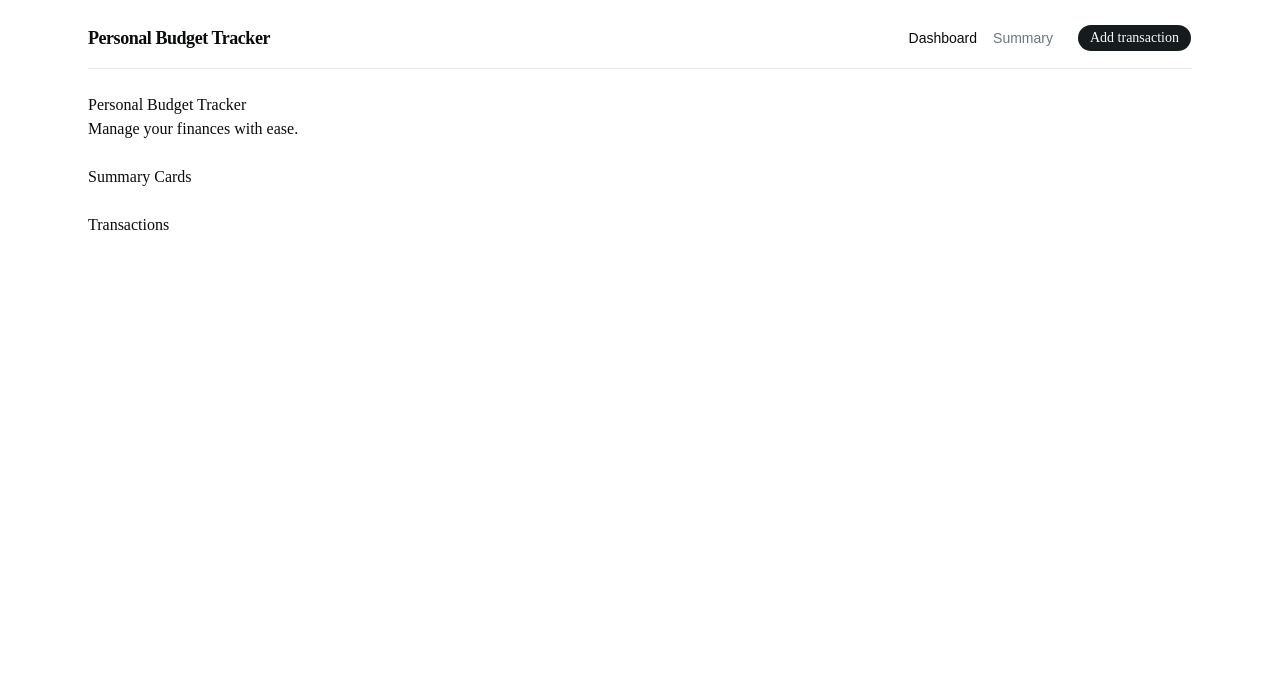
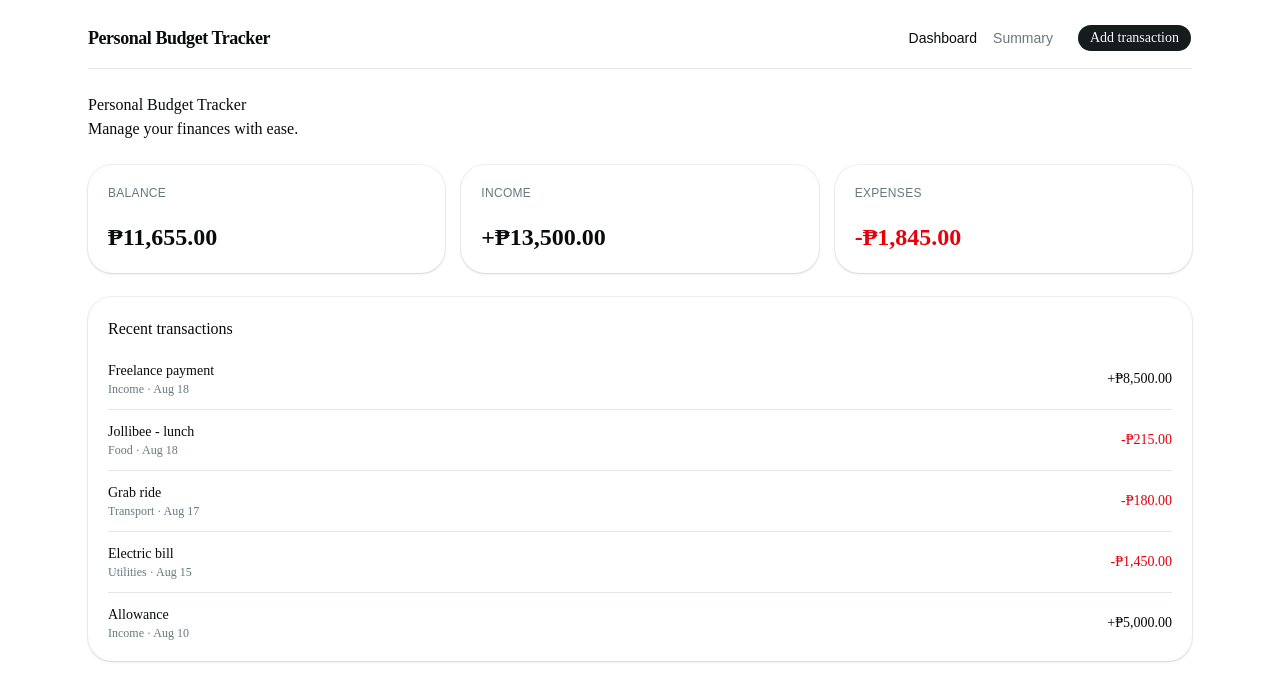
Before and after one commit to mrcv-dmg/midterm-project-webdvt, a React (Vite) app: page / in a window 1280 px wide. Shown: the top 700 px of the page. Built offline with nearby package versions, Linux system fonts and the light colour scheme.

Commit message:
added a data layer and dashboard ui

```diff
--- a/src/App.jsx
+++ b/src/App.jsx
@@ -8,9 +8,11 @@ import Dashboard from "./pages/dashboard";
 import AddTransaction from "./pages/addTransaction";
 import TransactionDetail from "./pages/transactionDetail";
 import Summary from "./pages/summary";
+import {TransactionProvider} from "@/context/transactionContext";
 
 function App(){
   return(
+    <TransactionProvider>
     <BrowserRouter>
     <Routes>
       <Route path = "/" element={<Dashboard />} />
@@ -19,6 +21,7 @@ function App(){
       <Route path = "/summary" element={<Summary />} />
     </Routes>
   </BrowserRouter>
+  </TransactionProvider>
   );
 }
 
--- a/src/components/ui/summarycards.jsx
+++ b/src/components/ui/summarycards.jsx
@@ -1,7 +1,67 @@
+import { Card, CardHeader, CardTitle, CardContent } from "@/components/ui/card";
+import { useTransactions } from "@/context/transactionContext";
+
+function formatPHP(amount) {
+  return new Intl.NumberFormat("en-PH", {
+    style: "currency",
+    currency: "PHP",
+  }).format(amount);
+}
+
 export default function SummaryCards() {
+  const { transactions } = useTransactions();
+
+  const income = transactions
+    .filter((t) => t.type === "income")
+    .reduce((sum, t) => sum + t.amount, 0);
+
+  const expenses = transactions
+    .filter((t) => t.type === "expense")
+    .reduce((sum, t) => sum + t.amount, 0);
+
+  const balance = income - expenses;
+
   return (
-    <section>
-      Summary Cards
+    <section className="grid grid-cols-1 gap-4 sm:grid-cols-3">
+      <Card>
+        <CardHeader>
+          <CardTitle className="text-xs font-sans font-medium uppercase tracking-wide text-muted-foreground">
+            Balance
+          </CardTitle>
+        </CardHeader>
+
+        <CardContent>
+          <p className="font-heading text-2xl font-semibold">{formatPHP(balance)}</p>
+        </CardContent>
+      </Card>
+
+      <Card>
+        <CardHeader>
+          <CardTitle className="text-xs font-sans font-medium uppercase tracking-wide text-muted-foreground">
+            Income
+          </CardTitle>
+        </CardHeader>
+
+        <CardContent>
+          <p className="font-heading text-2xl font-semibold">
+            +{formatPHP(income)}
+          </p>
+        </CardContent>
+      </Card>
+
+      <Card>
+        <CardHeader>
+          <CardTitle className="text-xs font-sans font-medium uppercase tracking-wide text-muted-foreground">
+            Expenses
+          </CardTitle>
+        </CardHeader>
+        <CardContent>
+          <p className="font-heading text-2xl font-semibold text-destructive">
+            -{formatPHP(expenses)}
+          </p>
+
+        </CardContent>
+      </Card>
     </section>
   );
 }
--- a/src/components/ui/transactionlist.jsx
+++ b/src/components/ui/transactionlist.jsx
@@ -1,7 +1,66 @@
+import {Card, CardHeader, CardTitle, CardContent} from "@/components/ui/card";
+import {useTransactions} from "@/context/transactionContext";
+
+function formatPHP(amount) {
+  return new Intl.NumberFormat("en-PH", {
+    style: "currency",
+    currency: "PHP",
+  }).format(amount);
+}
+
+function formatShortDate(dateString) {
+  return new Date(dateString).toLocaleDateString("en-PH", {
+    month: "short",
+    day: "numeric",
+  });
+}
+
 export default function TransactionList() {
+  const { transactions } = useTransactions();
+
+  const sorted = [...transactions].sort(
+    (a, b) => new Date(b.date) - new Date(a.date)
+  );
+
   return (
-    <section>
-      Transactions
-    </section>
+    <Card>
+      <CardHeader>
+        <CardTitle>Recent transactions</CardTitle>
+      </CardHeader>
+
+      <CardContent>
+        {sorted.length === 0 ? (
+          <p className="py-6 text-center text-sm text-muted-foreground">
+            No transactions yet. Add your first one to get started.
+          </p>
+        ) : (
+          <ul className="divide-y divide-border">
+            {sorted.map((t) => (
+              <li
+                key={t.id}
+                className="flex items-center justify-between py-3 first:pt-0 last:pb-0"
+              >
+                <div>
+                  <p className="font-medium">{t.description}</p>
+                  <p className="text-xs text-muted-foreground">
+                    {t.category} · {formatShortDate(t.date)}
+                  </p>
+                </div>
+                <p
+                  className={
+                    t.type === "expense"
+                      ? "font-medium text-destructive"
+                      : "font-medium text-foreground"
+                  }
+                >
+                  {t.type === "expense" ? "-" : "+"}
+                  {formatPHP(t.amount)}
+                </p>
+              </li>
+            ))}
+          </ul>
+        )}
+      </CardContent>
+    </Card>
   );
 }
--- /dev/null
+++ b/src/context/transactionContext.jsx
@@ -0,0 +1,65 @@
+import { createContext, useContext, useEffect, useState } from "react";
+
+const STORAGE_KEY = "budget-tracker:transactions";
+
+const seedTransactions = [
+  { id: "1", description: "Freelance payment", category: "Income", date: "2026-08-18", amount: 8500, type: "income" },
+  { id: "2", description: "Jollibee - lunch", category: "Food", date: "2026-08-18", amount: 215, type: "expense" },
+  { id: "3", description: "Grab ride", category: "Transport", date: "2026-08-17", amount: 180, type: "expense" },
+  { id: "4", description: "Electric bill", category: "Utilities", date: "2026-08-15", amount: 1450, type: "expense" },
+  { id: "5", description: "Allowance", category: "Income", date: "2026-08-10", amount: 5000, type: "income" },
+];
+
+function loadInitialTransactions() {
+  try {
+    const stored = localStorage.getItem(STORAGE_KEY);
+    if (stored) return JSON.parse(stored);
+  } catch (error) {
+    console.error("Failed to read transactions from localStorage:", error);
+  }
+  return seedTransactions;
+}
+
+const TransactionContext = createContext(null);
+
+export function TransactionProvider({ children }) {
+  const [transactions, setTransactions] = useState(loadInitialTransactions);
+
+  useEffect(() => {
+    try {
+      localStorage.setItem(STORAGE_KEY, JSON.stringify(transactions));
+    } catch (error) {
+      console.error("Failed to save transactions to localStorage:", error);
+    }
+  }, [transactions]);
+
+  function addTransaction(transaction) {
+    const newTransaction = { id: crypto.randomUUID(), ...transaction };
+    setTransactions((prev) => [newTransaction, ...prev]);
+    return newTransaction;
+  }
+
+  function deleteTransaction(id) {
+    setTransactions((prev) => prev.filter((t) => t.id !== id));
+  }
+
+  function getTransaction(id) {
+    return transactions.find((t) => t.id === id);
+  }
+
+  const value = { transactions, addTransaction, deleteTransaction, getTransaction };
+
+  return (
+    <TransactionContext.Provider value={value}>
+      {children}
+    </TransactionContext.Provider>
+  );
+}
+
+export function useTransactions() {
+  const context = useContext(TransactionContext);
+  if (!context) {
+    throw new Error("useTransactions must be used within a TransactionProvider");
+  }
+  return context;
+}
--- a/src/pages/addTransaction.jsx
+++ b/src/pages/addTransaction.jsx
@@ -1,8 +1,9 @@
-import { useState } from "react";
-import { NavLink, useNavigate } from "react-router-dom";
+import {useState} from "react";
+import { NavLink, useNavigate} from "react-router-dom";
 import Navbar from "@/components/ui/navbar";
-import { Button, buttonVariants } from "@/components/ui/button";
-import { Input } from "@/components/ui/input";
+import {Button, buttonVariants} from "@/components/ui/button";
+import {Input} from "@/components/ui/input";
+import {useTransactions} from "@/context/transactionContext";
 import {
   Field,
   FieldContent,
@@ -29,6 +30,7 @@ const selectClassName =
 
 export default function AddTransaction() {
   const navigate = useNavigate();
+  const { addTransaction } = useTransactions();
   const [form, setForm] = useState(initialForm);
   const [errors, setErrors] = useState({});
 
@@ -52,7 +54,13 @@ export default function AddTransaction() {
     setErrors(nextErrors);
     if (Object.keys(nextErrors).length > 0) return;
 
-    console.log("New transaction:", form);
+    addTransaction({
+      description: form.description.trim(),
+      amount: Number(form.amount),
+      category: form.category,
+      type: form.type,
+      date: form.date,
+    });
     setForm(initialForm);
     navigate("/");
   }
@@ -64,7 +72,7 @@ export default function AddTransaction() {
       <form
         onSubmit={handleSubmit}
         noValidate
-        className="mx-auto mt-15 max-w-xl rounded-[min(var(--radius-4xl),24px)] border border-border bg-card p-6 shadow-sm sm:p-8"
+        className="mx-auto mt-10 max-w-xl rounded-[min(var(--radius-4xl),24px)] border border-border bg-card p-6 shadow-sm sm:p-8"
       >
         <FieldSet>
           <FieldLegend>New transaction</FieldLegend>
@@ -73,6 +81,7 @@ export default function AddTransaction() {
           <FieldGroup>
             <Field data-invalid={!!errors.description}>
               <FieldLabel htmlFor="description">Description</FieldLabel>
+
               <Input
                 id="description"
                 placeholder="e.g. Grab ride"
@@ -80,6 +89,7 @@ export default function AddTransaction() {
                 onChange={(e) => updateField("description", e.target.value)}
                 aria-invalid={!!errors.description}
               />
+
               {errors.description && <FieldError>{errors.description}</FieldError>}
             </Field>
 
@@ -101,8 +111,9 @@ export default function AddTransaction() {
             <Field orientation="responsive">
               <FieldContent>
                 <FieldLabel htmlFor="type">Type</FieldLabel>
-                <FieldDescription>Is this money in or money out?</FieldDescription>
+                <FieldDescription>Is this an expense or income?</FieldDescription>
               </FieldContent>
+
               <select
                 id="type"
                 className={selectClassName}
```
